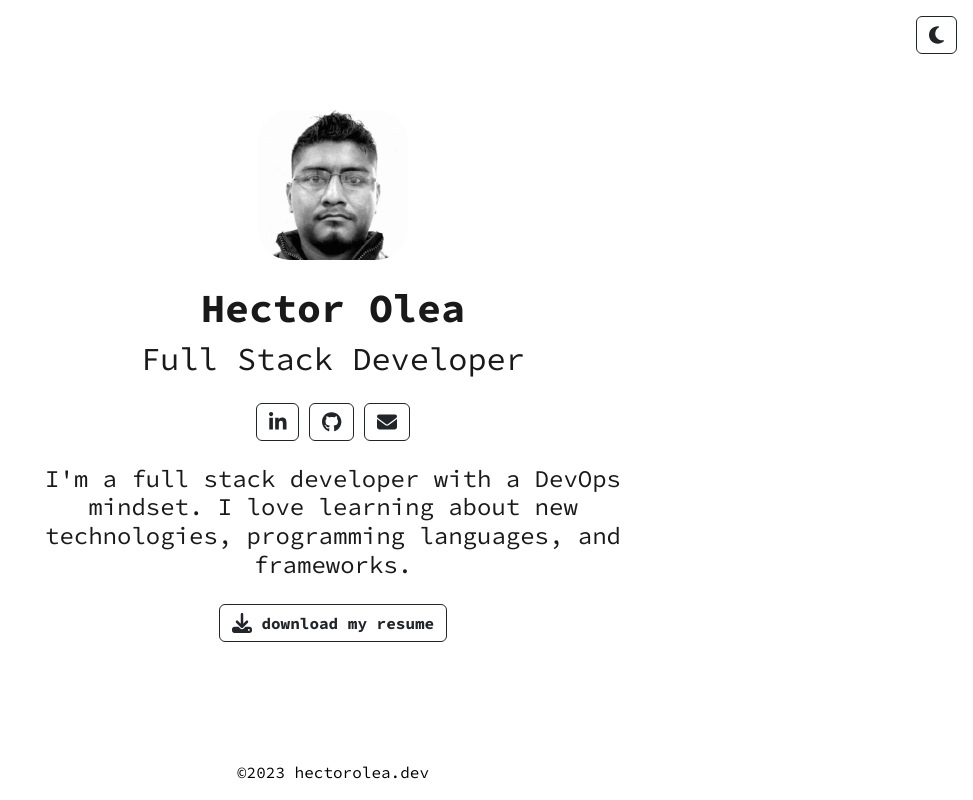
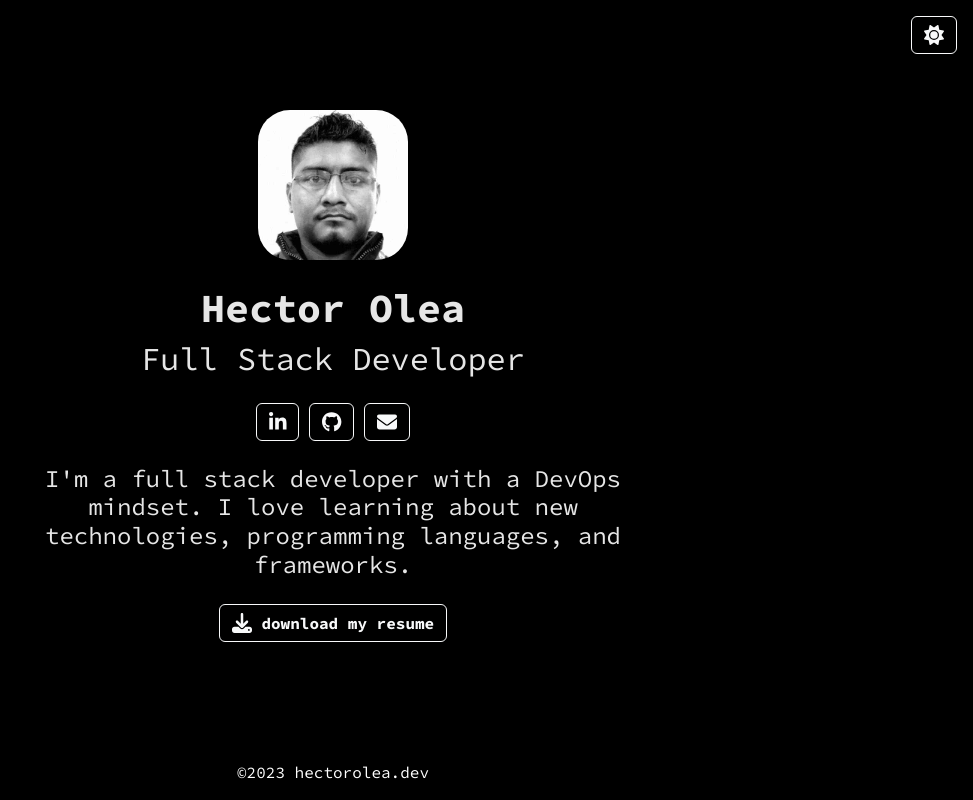
Before and after one commit to hectoroleadev/react-portfolio, a React (Vite) app: page / in a window 1280 px wide. Shown: the whole page, without its empty margins (307-1280 px from the left). Built offline with nearby package versions, Linux system fonts and the light colour scheme.

Commit message:
Added Profile context adn provider

```diff
--- a/src/ProfileApp.jsx
+++ b/src/ProfileApp.jsx
@@ -1,18 +1,18 @@
 import 'bootstrap/dist/css/bootstrap.min.css';
 import { HeaderProfile, MainProfile, FooterProfile } from './components';
 import Container from 'react-bootstrap/Container';
-import { AppContext, AppProvider } from './contexts/AppState';
 import './App.css';
 import './App.dark.css';
+import { ProfileContext, ProfileProvider } from './contexts';
 
 const PortFolioApp = () => {
   return (
-    <AppProvider>
-      <AppContext.Consumer>
-        {({ landscape }) => (
+    <ProfileProvider>
+      <ProfileContext.Consumer>
+        {({ isLandscape }) => (
           <Container
             className={`${
-              landscape ? 'cover-container-landscape' : 'cover-container'
+              isLandscape ? 'cover-container-landscape' : 'cover-container'
             } d-flex flex-column text-center p-3 min-vh-100`}
           >
             <HeaderProfile />
@@ -20,8 +20,8 @@ const PortFolioApp = () => {
             <FooterProfile />
           </Container>
         )}
-      </AppContext.Consumer>
-    </AppProvider>
+      </ProfileContext.Consumer>
+    </ProfileProvider>
   );
 };
 
--- a/src/components/FooterProfile.jsx
+++ b/src/components/FooterProfile.jsx
@@ -1,8 +1,8 @@
 import { useContext } from 'react';
-import { AppContext } from '../contexts/AppState';
+import { ProfileContext } from '../contexts';
 
 export const FooterProfile = () => {
-  const { isDarkTheme } = useContext(AppContext);
+  const { isDarkTheme } = useContext(ProfileContext);
 
   return (
     <footer className={`mt-auto text-${isDarkTheme ? 'white' : 'black'}`}>
--- a/src/components/MainProfile.jsx
+++ b/src/components/MainProfile.jsx
@@ -9,22 +9,22 @@ import Col from 'react-bootstrap/Col';
 import { useChangeOrientation } from '../hooks/useChangeOrientation';
 
 export const MainProfile = () => {
-  const { landscape } = useChangeOrientation();
+  const { isLandscape } = useChangeOrientation();
 
   return (
     <main>
       <article>
         <Row
           className='align-items-center mx-auto'
-          style={{ height: landscape ? '70vh' : '90vh' }}
+          style={{ height: isLandscape ? '70vh' : '90vh' }}
         >
           <Col>
             <ContactSection />
             <LinksSection />
-            {!landscape && <AboutSection />}
-            {!landscape && <DownloadSection />}
+            {!isLandscape && <AboutSection />}
+            {!isLandscape && <DownloadSection />}
           </Col>
-          {landscape && (
+          {isLandscape && (
             <Col>
               <AboutSection />
               <DownloadSection />
--- a/src/components/mainSection/DownloadSection.jsx
+++ b/src/components/mainSection/DownloadSection.jsx
@@ -1,11 +1,11 @@
 import { useContext } from 'react';
-import { AppContext } from '../../contexts/AppState';
 import { FontAwesomeIcon } from '@fortawesome/react-fontawesome';
 import { faDownload } from '@fortawesome/free-solid-svg-icons';
 import Button from 'react-bootstrap/Button';
+import { ProfileContext } from '../../contexts';
 
 export const DownloadSection = () => {
-  const { isDarkTheme: darkTheme } = useContext(AppContext);
+  const { isDarkTheme: darkTheme } = useContext(ProfileContext);
 
   return (
     <section>
--- a/src/components/mainSection/LinksSection.jsx
+++ b/src/components/mainSection/LinksSection.jsx
@@ -1,11 +1,11 @@
 import { useContext } from 'react';
-import { AppContext } from '../../contexts/AppState';
 import { FontAwesomeIcon } from '@fortawesome/react-fontawesome';
 import Button from 'react-bootstrap/Button';
 import { getLinksSection } from '../../helpers/getLinksSection';
+import { ProfileContext } from '../../contexts';
 
 export const LinksSection = () => {
-  const { isDarkTheme } = useContext(AppContext);
+  const { isDarkTheme } = useContext(ProfileContext);
   const links = getLinksSection();
 
   return (
--- a/src/contexts/AppState.jsx
+++ /dev/null
@@ -1,61 +0,0 @@
-import { createContext, useReducer } from 'react';
-
-const appReducer = (state, action) => {
-  switch (action.type) {
-    case 'SET_LANDSCAPE': {
-      return {
-        ...state,
-        isLandscape: action.payload,
-      };
-    }
-    case 'SET_DARK_THEME': {
-      return {
-        ...state,
-        isDarkTheme: action.payload,
-      };
-    }
-    default: {
-      return state;
-    }
-  }
-};
-
-const isDarkTheme = localStorage.getItem('isDarkTheme') === 'true';
-
-const initialState = {
-  landscape: false,
-  isDarkTheme: isDarkTheme,
-};
-
-export const AppContext = createContext(initialState);
-
-export const AppProvider = ({ children }) => {
-  const [state, dispatch] = useReducer(appReducer, initialState);
-
-  const setDarkTheme = (bool) => {
-    dispatch({
-      type: 'SET_DARK_THEME',
-      payload: bool,
-    });
-  };
-
-  const setLandscape = (bool) => {
-    dispatch({
-      type: 'SET_LANDSCAPE',
-      payload: bool,
-    });
-  };
-
-  return (
-    <AppContext.Provider
-      value={{
-        landscape: state.isLandscape,
-        isDarkTheme: state.isDarkTheme,
-        setLandscape,
-        setDarkTheme,
-      }}
-    >
-      {children}
-    </AppContext.Provider>
-  );
-};
--- /dev/null
+++ b/src/contexts/ProfileContext.jsx
@@ -0,0 +1,3 @@
+import { createContext } from 'react';
+
+export const ProfileContext = createContext();
--- /dev/null
+++ b/src/contexts/ProfileProvider.jsx
@@ -0,0 +1,68 @@
+import { useReducer } from 'react';
+import { ProfileContext } from './ProfileContext';
+
+const localStorageTheme = localStorage.getItem('isDarkTheme');
+
+const isDarkTheme = localStorageTheme === 'true' || localStorageTheme === null;
+
+const initialState = {
+  isLandscape: false,
+  isDarkTheme,
+};
+
+const profileReducer = (state, action) => {
+  switch (action.type) {
+    case 'SET_LANDSCAPE': {
+      return {
+        ...state,
+        isLandscape: action.payload,
+      };
+    }0
+    case 'SET_DARK_THEME': {
+      return {
+        ...state,
+        isDarkTheme: action.payload,
+      };
+    }
+    default: {
+      return state;
+    }
+  }
+};
+
+export const ProfileProvider = ({ children }) => {
+  const [state, dispatch] = useReducer(profileReducer, initialState);
+
+  const { isDarkTheme, isLandscape } = state;
+
+  const setDarkTheme = (bool) => {
+    const action = {
+      type: 'SET_DARK_THEME',
+      payload: bool,
+    };
+
+    dispatch(action);
+  };
+
+  const setLandscape = (bool) => {
+    const action = {
+      type: 'SET_LANDSCAPE',
+      payload: bool,
+    };
+
+    dispatch(action);
+  };
+
+  return (
+    <ProfileContext.Provider
+      value={{
+        isLandscape,
+        isDarkTheme,
+        setLandscape,
+        setDarkTheme,
+      }}
+    >
+      {children}
+    </ProfileContext.Provider>
+  );
+};
--- /dev/null
+++ b/src/contexts/index.js
@@ -0,0 +1,2 @@
+export * from './ProfileContext';
+export * from './ProfileProvider';
--- a/src/hooks/useChangeOrientation.js
+++ b/src/hooks/useChangeOrientation.js
@@ -1,10 +1,10 @@
-import { useEffect, useState, useContext } from 'react';
-import { AppContext } from '../contexts/AppState';
+import { useEffect, useContext } from 'react';
+import { ProfileContext } from '../contexts/ProfileContext';
 
 const MIN_LANDSCAPE = 600;
 
 export const useChangeOrientation = () => {
-  const { landscape, setLandscape } = useContext(AppContext);
+  const { isLandscape, setLandscape } = useContext(ProfileContext);
 
   const changeOrientationColumns = () => {
     const isLandscape = window.matchMedia('(orientation: landscape)');
@@ -19,6 +19,6 @@ export const useChangeOrientation = () => {
   }, []);
 
   return {
-    landscape,
+    isLandscape,
   };
 };
--- a/src/hooks/useChangeTheme.js
+++ b/src/hooks/useChangeTheme.js
@@ -1,10 +1,10 @@
 import { useEffect, useContext } from 'react';
-import { AppContext } from '../contexts/AppState';
+import { ProfileContext } from '../contexts/ProfileContext';
 
 const DARK_CLASS = document.body.classList;
 
 export const useChangeTheme = () => {
-  const { isDarkTheme, setDarkTheme } = useContext(AppContext);
+  const { isDarkTheme, setDarkTheme } = useContext(ProfileContext);
 
   const changeTheme = () => {
     setDarkTheme(!isDarkTheme);
```
Also changed, not shown: 3 other files (tests, documents, lock files or other folders).
